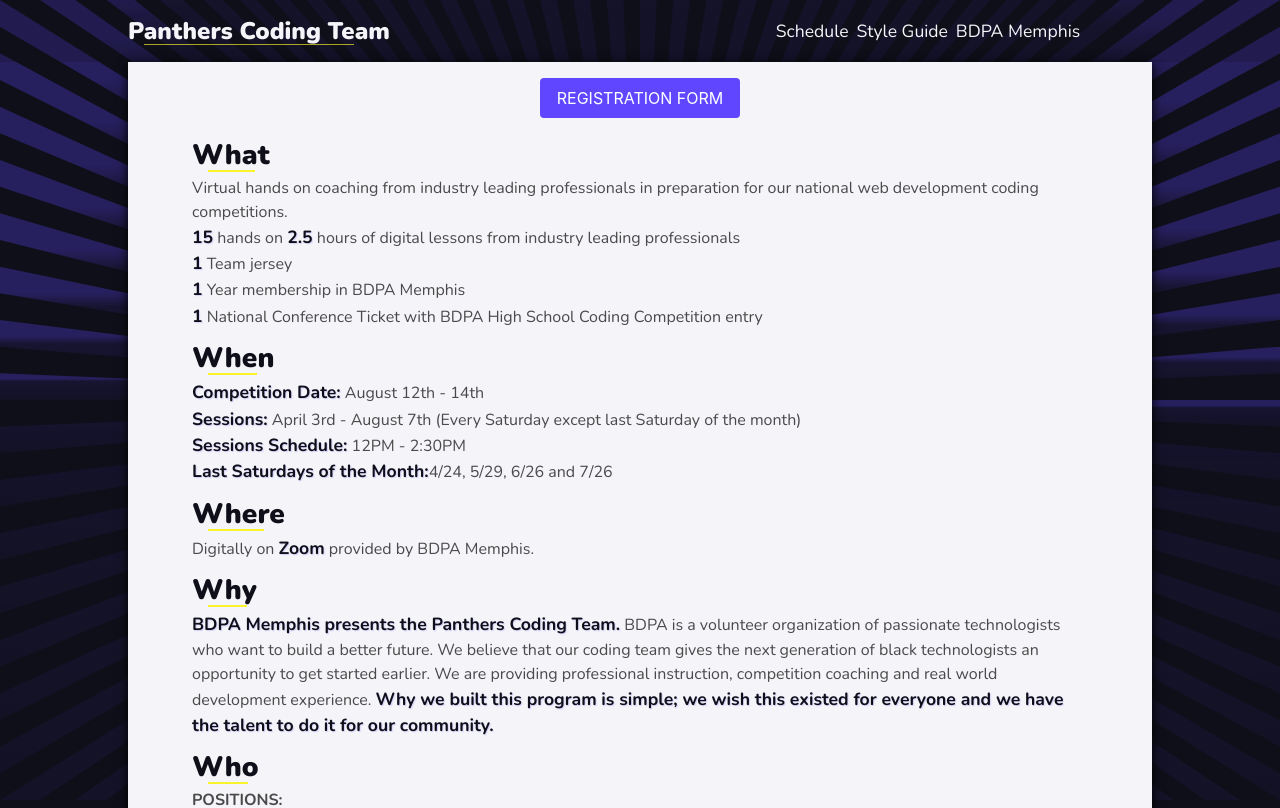
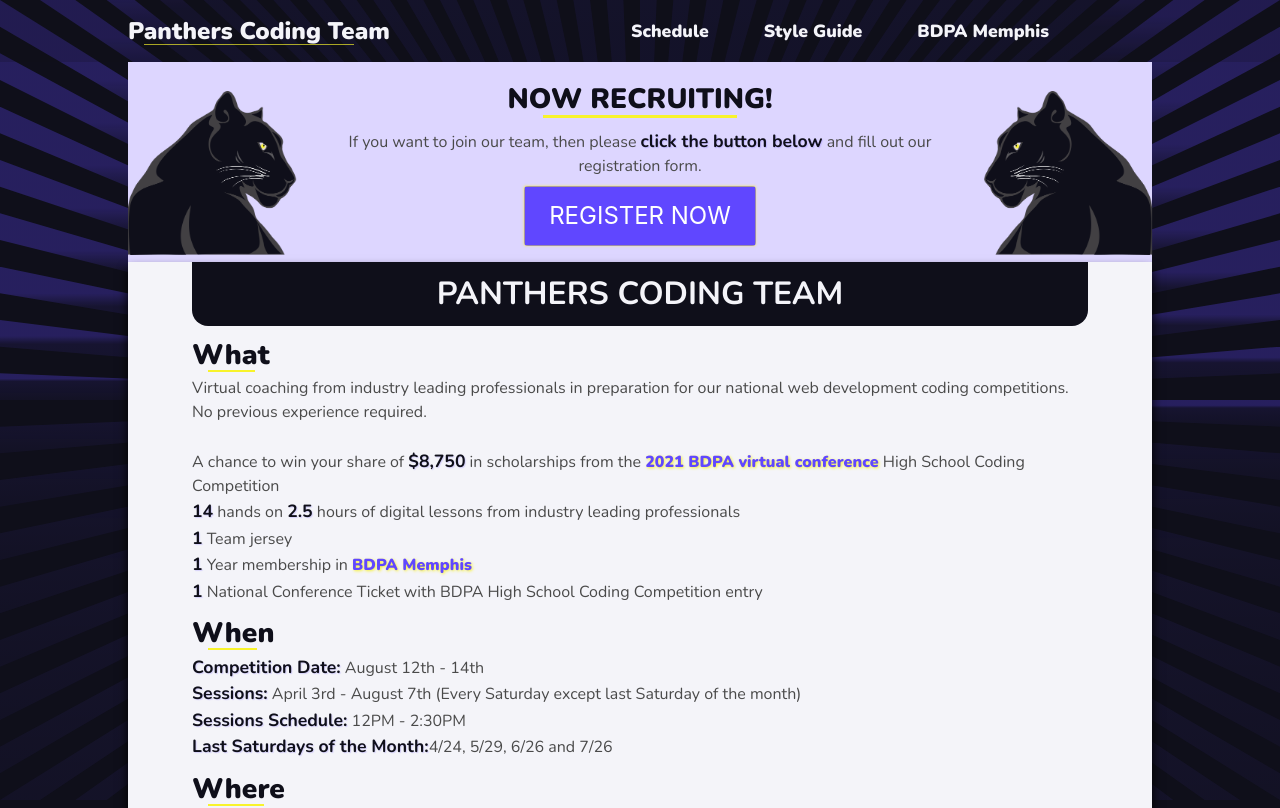
Before and after one commit to binarywhisperer/panthers-coding-team-site, a Vue app: page / in a window 1280 px wide. Shown: the top 808 px of the page. Built offline with nearby package versions, Linux system fonts and the light colour scheme; a web font is replaced by a local one.

Commit message:
Added registration button improvements

```diff
--- a/src/App.vue
+++ b/src/App.vue
@@ -11,17 +11,8 @@
               <li><a href="https://bdpamemphis.org">BDPA Memphis</a></li>
             </ul>
         </header>
-        <main>
-
-        </main>
-        <footer>
-          <nav class="tabs">
-            <div class="container">
-
-            </div>
-          </nav>
-        </footer>
       </div>
+    <registration></registration>
     <router-view />
       <div class="pct-footer">
         © Copyright BDPA Memphis. All Rights Reserved {{ year() }}
@@ -31,10 +22,12 @@
 </template>
 <script>
 import Background from './components/Background.vue';
+import Registration from './components/Registration.vue';
 export default {
   name: "App",
   components: {
-    Background
+    Background,
+    Registration
   },
   methods:{
     year(){
@@ -89,7 +82,7 @@ export default {
     color: $my-color-light;
     .pct-hero-nav{
       flex-grow: 1;
-      max-width: 25vw;
+      max-width: 40vw;
       display: flex;
       justify-content: space-evenly;
       margin: 0 5vw;
@@ -100,6 +93,7 @@ export default {
       }
 
       li{
+        margin-left: 1rem;
         @media only screen and (max-width: 500px)  {
           max-width: 12vw;
         }
--- /dev/null
+++ b/src/components/Registration.vue
@@ -0,0 +1,98 @@
+<template>
+ <div class="registration">
+    <figure>
+     <img src="../assets/logo.png"/>
+   </figure>
+   <div class="registration-content">
+     <header>
+       NOW RECRUITING!
+       </header>
+     <main>
+       If you want to join our team, then please <strong>click the button below</strong> and fill out our registration form.
+     </main>
+     <footer>
+       <a href="https://forms.gle/h8MeSVsc2CxiKbsW8"><button class="highlight-button button is-large is-primary">REGISTER NOW</button></a>
+       </footer>
+   </div>
+   <figure>
+     <img class="img-flip" src="../assets/logo.png"/>
+   </figure>
+    </div>
+</template>
+
+<script>
+export default {
+  name: "Registration"
+};
+</script>
+
+<style scoped lang="scss">
+.registration{
+  width: 80vw;
+  margin: 0 10vw;
+
+  @media only screen and (max-width: 500px)  {
+      width: 86vw;
+      margin:  0 7vw;
+  }
+  display: flex;
+  justify-content: space-between;
+  align-items: flex-end;
+  background: $my-color-primary-light;
+
+  &-content{
+    text-align: center;
+    margin: 1rem;
+    header{
+      font-weight: 900;
+      font-size: 1.75rem;
+      position: relative;
+      color: $my-color-dark;
+      &::after {
+        content: "";
+        width: 20%;
+        height: 3px;
+        bottom: 2px;
+        left:40%;
+        position: absolute;
+        background-color: $my-color-accent;
+        animation: pulse 4s ease infinite alternate;
+      }
+    }
+    main{
+      margin: .5rem 1rem;
+    }
+    footer{
+      display: flex;
+      justify-content: center;
+    }
+  }
+
+  figure{
+    width: 15vw;
+    @media only screen and (max-width: 500px)  {
+      width: 30vw;
+    }
+    img{
+      width: 100%;
+    }
+  }
+}
+
+.img-flip{
+  -webkit-transform: scaleX(-1);
+  transform: scaleX(-1);
+}
+
+
+@keyframes pulse {
+  0% {
+    width: 24%;
+    left:38%;
+  }
+  100% {
+    width: 30%;
+    left:35%;
+  }
+}
+</style>
--- a/src/scss/_globals.scss
+++ b/src/scss/_globals.scss
@@ -27,9 +27,16 @@ strong{
 
 a{
   color: inherit;
+  font-weight: 900;
+
+  &.pct-link{
+    text-shadow: 1px 1px 3px $my-color-accent;
+    color: $my-color-primary;
+  }
 
   &:hover{
     color: $my-color-primary-light;
+    text-shadow: 1px 1px 1px $my-color-primary;
   }
   &:active{
     color: $my-color-primary;
@@ -40,18 +47,18 @@ a{
   width: 80vw;
   margin:  0 10vw;
   padding: 0 5vw 2rem 5vw;
-  box-shadow: 0 2px 10px 0px #000;
+  box-shadow: 0 7px 10px 0px #000;
   background: $my-color-light;
 
   @media only screen and (max-width: 750px)  {
     padding: 0 3vw 2rem 3vw;
 }
 
-@media only screen and (max-width: 500px)  {
-    width: 86vw;
-    margin:  0 7vw;
-    padding: 0 2vw 2rem 2vw;
-}
+  @media only screen and (max-width: 500px)  {
+      width: 86vw;
+      margin:  0 7vw;
+      padding: 0 2vw 2rem 2vw;
+  }
 }
 
 .pct-flex-center{
@@ -83,3 +90,28 @@ h4 {
         bottom: 0;
       }
 }
+
+
+.highlight-button{
+  position: relative;
+  z-index: 2;
+  &::before {
+    z-index: 3;
+    content: "";
+    width: 100%;
+    height: 100%;
+    position: absolute;
+    box-shadow: 0 0 10px 10px $my-color-accent;
+    animation: highlight 3s ease infinite alternate;
+  }
+}
+
+
+@keyframes highlight {
+  0% {
+    box-shadow: 0 0 0 0 $my-color-accent;
+  }
+  100% {
+    box-shadow: 0 0 5px 2px $my-color-accent;
+  }
+}
--- a/src/store/schedule.js
+++ b/src/store/schedule.js
@@ -2,7 +2,7 @@ module.exports = {
     state: () => ({
       events: [
         {
-            date: "2021-04-03T13:00:00",
+            date: "2021-04-10T13:00:00",
             time: "1PM",
             title: "Introduction to Frontend Coding #1",
             description: "Frontend code creates the user interface and defines how we interact with a website. CodePen.io is an web based frontend development environment that is ideal for getting started quick. We'll introduce the HTML, CSS and JavaScript languages and begin understanding how these three essential frontend languages each solve different problems. Bryce will share some of his favorite pens and our team members will start building their CodePen portfolio.",
@@ -37,7 +37,7 @@ module.exports = {
             tags: ["Setup", "YouTube", "HTML", "JavaScript", "CSS"]
            },
            {
-            date: "2021-04-10T13:00:00",
+            date: "2021-04-17T13:00:00",
             time: "1PM",
             title: "Introduction to Frontend Coding #2",
             description: "Building on the first lesson, we'll acquire more fundamental knowledge of HTML, CSS and JavaScript. We'll explore new HTML elements, CSS properties and JavaScript syntax. Building user friendly forms is powerful tool in every frontend developers utility belt. We will dig deep into forms and understand how small decisions have a giant impact on user experience.",
@@ -65,37 +65,30 @@ module.exports = {
             tags: ["Setup"]
            },
            {
-            date: "2021-04-17T13:00:00",
+            date: "2021-05-01T13:00:00",
             time: "1PM",
             title: "Advanced Frontend #1: Local Dev Environment",
             links: [],
             tags: []
            },
            {
-            date: "2021-05-01T13:00:00",
+            date: "2021-05-08T13:00:00",
             time: "1PM",
             title: "Advanced Frontend #2: Package Management with NPM",
             links: [],
             tags: []
            },
            {
-            date: "2021-05-08T13:00:00",
+            date: "2021-05-15T13:00:00",
             time: "1PM",
             title: "Advanced Frontend #3: Debugging and Efficiency",
             links: [],
             tags: []
            },
            {
-            date: "2021-05-15T13:00:00",
+            date: "2021-05-22T13:00:00",
             time: "1PM",
             title: "Client Server Architecture",
-            links: [],
-            tags: []
-           },
-           {
-            date: "2021-05-22T13:00:00",
-            time: "1PM",
-            title: "Backend #1: Express Node Servers",
             links: [],
             tags: []
            },
@@ -108,21 +101,21 @@ module.exports = {
            {
             date: "2021-06-05T13:00:00",
             time: "1PM",
-            title: "Backend #2: Databases and Queries",
+            title: "Backend #1: Express Node Servers",
             links: [],
             tags: []
            },
            {
             date: "2021-06-12T13:00:00",
             time: "1PM",
-            title: "Backend #3: API Development",
+            title: "Backend #2: Databases and Queries",
             links: [],
             tags: []
            },
            {
             date: "2021-06-19T13:00:00",
             time: "1PM",
-            title: "Backend #4: Developing Quality APIs",
+            title: "Backend #3: API Development",
             links: [],
             tags: []
            },
@@ -140,7 +133,7 @@ module.exports = {
             tags: []
            },
            {
-            date: "2021-07-10T1:00:00",
+            date: "2021-07-10T01:00:00",
             time: "1PM",
             title: "Full Stack Applications #2",
             links: [],
--- a/src/views/Home.vue
+++ b/src/views/Home.vue
@@ -1,18 +1,17 @@
 <template>
   <div class="pct-container">
-    <div class="register">
-      <a href="https://forms.gle/h8MeSVsc2CxiKbsW8"><button class="button is-primary">REGISTRATION FORM</button></a>
-    </div>
+    <h1>Panthers Coding Team</h1>
     <div>
       <h3>What</h3>
       <p>
-        Virtual hands on coaching from industry leading professionals in
-        preparation for our national web development coding competitions.
+        Virtual coaching from industry leading professionals in
+        preparation for our national web development coding competitions. No previous experience required.<br><br>
       </p>
       <ul>
-        <li><strong>15</strong> hands on <strong>2.5</strong> hours of digital lessons from industry leading professionals</li>
+        <li>A chance to win your share of <strong>$8,750</strong> in scholarships from the <a class="pct-link" href="https://2021.bdpa.org/">2021 BDPA virtual conference</a> High School Coding Competition</li>
+        <li><strong>14</strong> hands on <strong>2.5</strong> hours of digital lessons from industry leading professionals</li>
         <li><strong>1</strong> Team jersey </li>
-        <li><strong>1</strong> Year membership in BDPA Memphis</li>
+        <li><strong>1</strong> Year membership in <a class="pct-link" href="https://bdpamemphis.org">BDPA Memphis</a></li>
         <li><strong>1</strong> National Conference Ticket with BDPA High School Coding Competition entry</li>
 
       </ul>
@@ -28,7 +27,7 @@
     </div>
     <div>
       <h3>Where</h3>
-      <p>Digitally on <strong>Zoom</strong> provided by <a href="https://bdpamemphis.org">BDPA Memphis.</a></p>
+      <p>Digitally on <strong>Zoom</strong> provided by <a class="pct-link" href="https://bdpamemphis.org">BDPA Memphis.</a></p>
     </div>
     <div>
       <h3>Why</h3>
@@ -42,21 +41,22 @@
         <strong>Recruiter:</strong> Kareem DaSiliva<br>
         <br>
         <h4>PEOPLE:</h4>
-        <strong>Bryce Sharp</strong> -  Software Engineer at <a href="https://www.ookla.com/">Ookla</a><br>
-        <strong>Autumn Ragland</strong> -  Frontend Engineer at <a href="https://www.quadpay.com/">Quadpay</a>, Previously Instructor at <a href="https://www.code-crew.org/">Code Crew</a><br>
-        <strong>Kareem DaSiliva</strong>- President of <a href="https://bdpamemphis.org/">BDPA Memphis</a><br>
+        <strong>Bryce Sharp</strong> - Software Engineer at <a href="https://www.ookla.com/">Ookla</a><br>
+        <strong>Autumn Ragland</strong> - Frontend Engineer at <a href="https://www.quadpay.com/">Quadpay</a>, Previously Instructor at <a href="https://www.code-crew.org/">Code Crew</a><br>
+        <strong>Kareem DaSiliva</strong> - President of <a href="https://bdpamemphis.org/">BDPA Memphis</a><br>
     </div>
   </div>
 </template>
 
 <script>
 export default {
-  name: "Home",
-  components: {}
+  name: "Home"
 };
 </script>
 
 <style scoped lang="scss">
+@include h1InHero();
+
 h3 {
   color: $my-color-dark;
   font-weight: 900;
@@ -66,14 +66,6 @@ h3 {
 .pct-container{
   div{
     margin: 0 0 .5rem 0;
-
-    &.register{
-      display: flex;
-      justify-content: center;
-      padding: 1rem 0 .5rem 0;
-    }
   }
-
-
 }
 </style>
```
